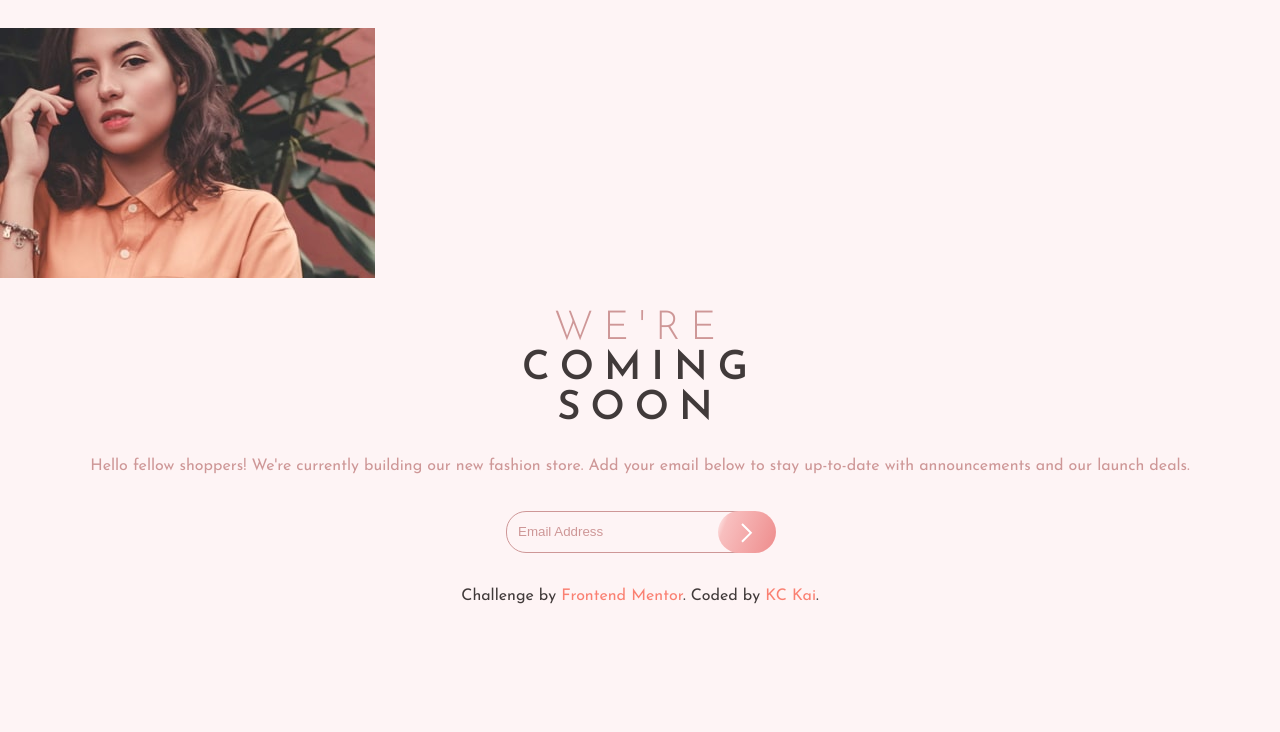
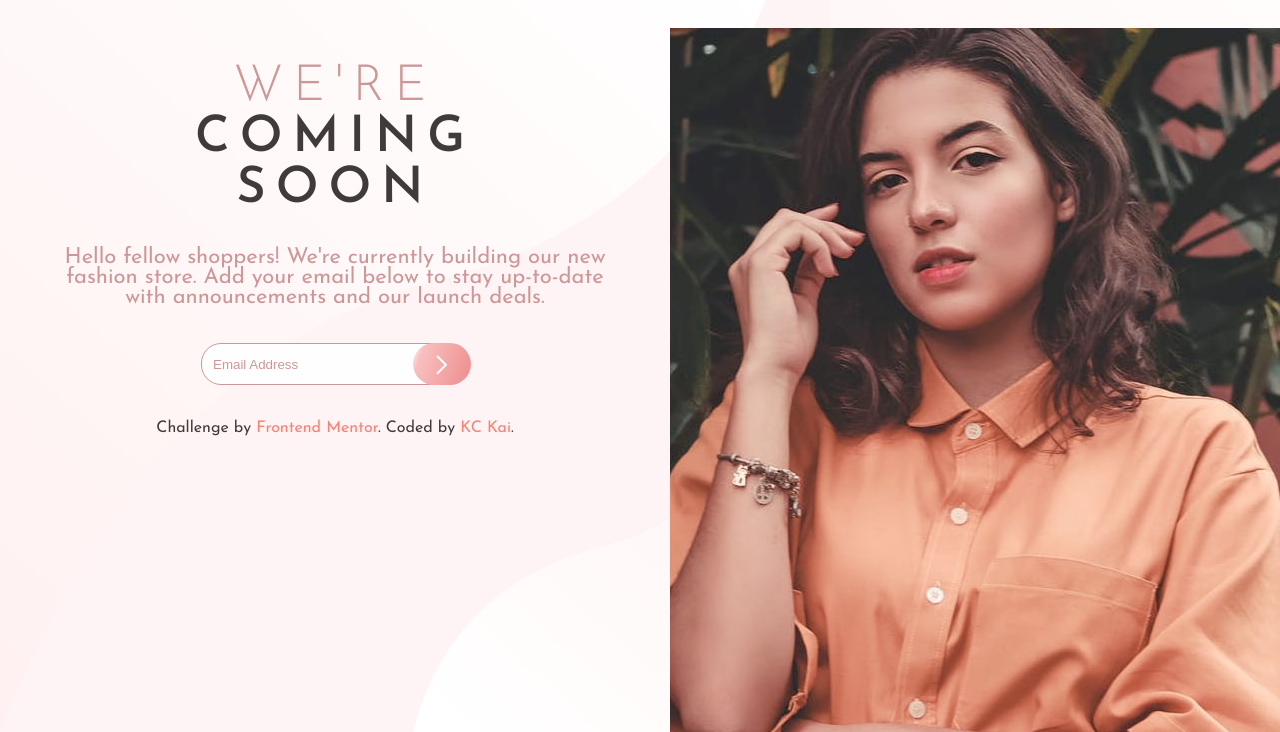
Before and after one commit to psybiko/base-apparel-coming-soon, a website: page index.html in a window 1280 px wide. Shown: the part 68-800 px from the top of the page. Drawn offline with Linux system fonts and the light colour scheme.

Commit message:
Added media queries for tablets

```diff
--- a/index.css
+++ b/index.css
@@ -25,6 +25,14 @@ header {
 
 main {
   height: calc(100vh - 87px);
+}
+
+.mobile-hero-image {
+  width: 100vw;
+}
+
+.desktop-hero-image {
+  display: none;
 }
 
 .landing-text h1 {
--- a/index.html
+++ b/index.html
@@ -14,6 +14,7 @@
   <link href="https://fonts.googleapis.com/css2?family=Josefin+Sans:wght@300;400;600&display=swap" rel="stylesheet">
 
   <link rel="stylesheet" href="index.css">
+  <link rel="stylesheet" href="responsive.css">
 
 </head>
 <body>
@@ -21,9 +22,11 @@
     <img src="./images/logo.svg" alt="base apparel logo">
   </header>
   <main>
-    <div>
-      <img src="./images/hero-mobile.jpg"/>
+    <div class="hero-image">
+      <img class="mobile-hero-image" src="./images/hero-mobile.jpg" alt="girl posing in front of plant"/>
+      <img class="desktop-hero-image" src="images/hero-desktop.jpg" alt="girl posing in front of plant">
     </div>
+    <div class="information">
       <div class="landing-text">
         <h1><span id="light-text">We're</span> coming <span>soon</span></h1>
         <p>
@@ -42,6 +45,7 @@
           Coded by <a href="https://github.com/psybiko" target="_blank">KC Kai</a>.
         </p>
       </footer>
+    </div>
   </main>
 </body>
 </html>
--- /dev/null
+++ b/responsive.css
@@ -0,0 +1,50 @@
+@media only screen and (min-width: 768px) {
+  body {
+    background-image: url("./images/bg-pattern-desktop.svg");
+  }
+
+  .landing-text h1 {
+    font-size: 72px;
+  }
+
+  .landing-text p {
+    margin: 0 80px;
+    font-size: 22px;
+  }
+
+  input {
+    background-color: #fefefe;
+  }
+}
+
+@media only screen and (min-width: 1024px) {
+  body {
+    background-image: url("./images/bg-pattern-desktop.svg");
+  }
+
+  .mobile-hero-image {
+    display: none;
+  }
+
+  .desktop-hero-image {
+    display: block;
+  }
+
+  main {
+    display: flex;
+    flex-direction: row-reverse;
+  }
+
+  .landing-text h1 {
+    font-size: 50px;
+  }
+
+  .landing-text p {
+    margin: 0 45px;
+    font-size: 22px;
+  }
+
+  input {
+    background-color: #fefefe;
+  }
+}
```
Lines whose indentation alone changed are shown as unchanged.
